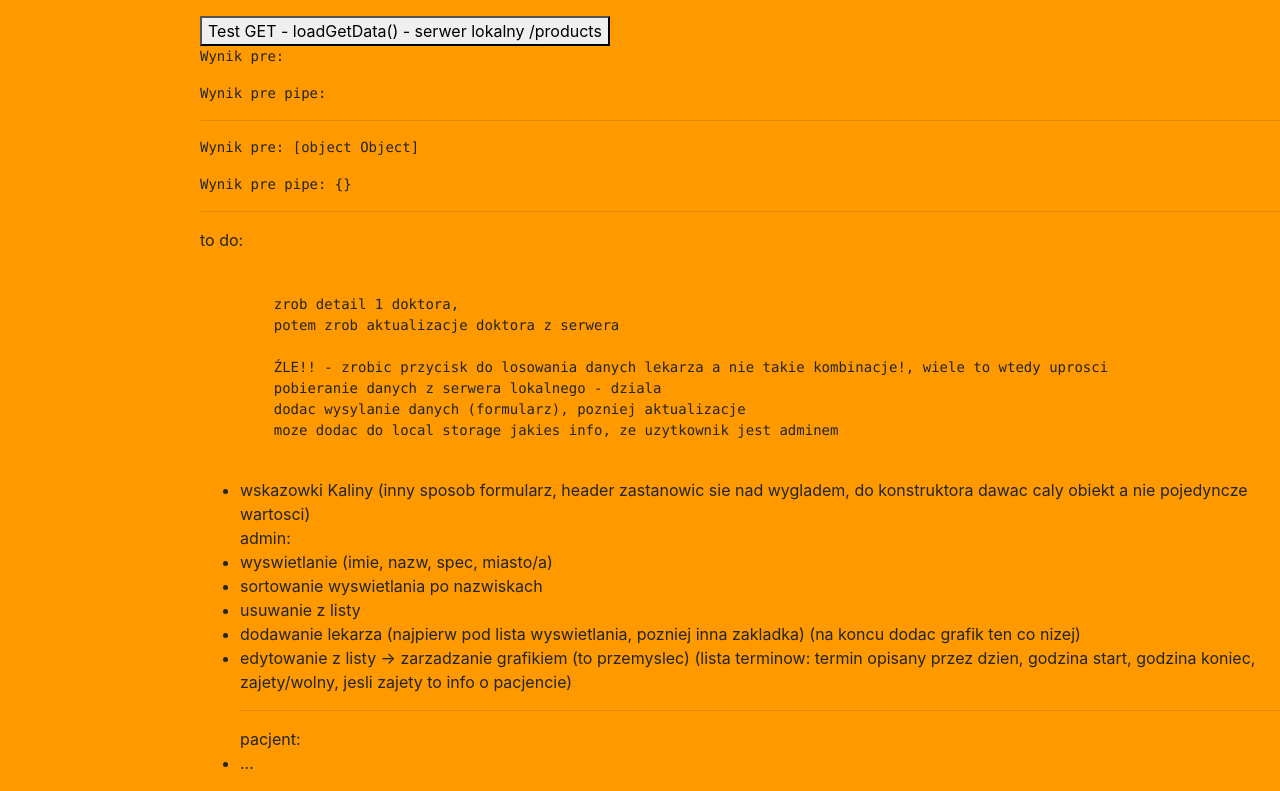
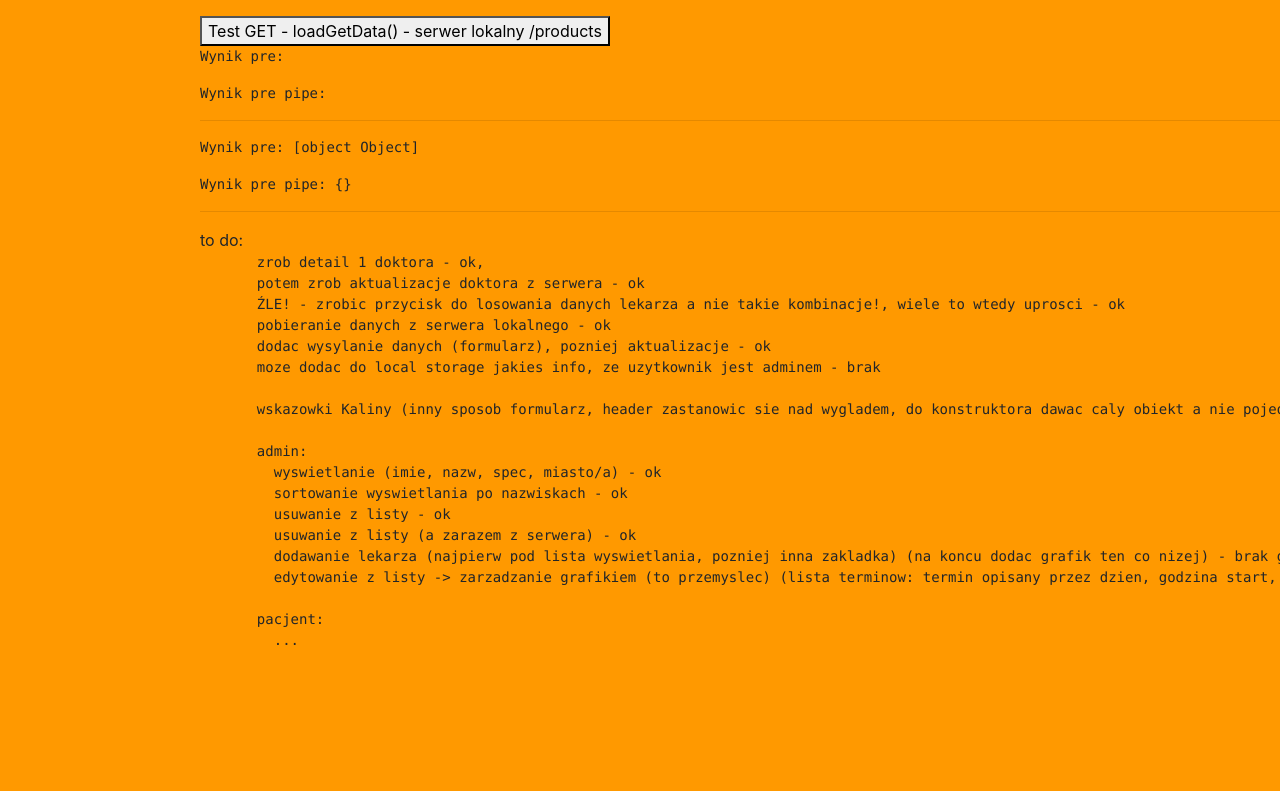
Before and after one commit to matkotcom/PierwszaAplikacja, an Angular app: page /test in a window 1280 px wide. Shown: the part 1720-2511 px from the top of the page. After the commit the page ends 2408 px from the top, so only its background shows below. Built offline with nearby package versions, Linux system fonts and the light colour scheme.

Commit message:
klasa Grafik (przemyslec to)

```diff
--- a/src/app/admin/admin-routing-module.ts
+++ b/src/app/admin/admin-routing-module.ts
@@ -3,12 +3,14 @@ import { RouterModule, Route } from '@angular/router';
 import { AddNewDoctorComponent } from './add-new-doctor/add-new-doctor.component';
 import { TestowyComponent } from './testowy/testowy.component';
 import { TestowyDoctorDetailsComponent } from './testowy-doctor-details/testowy-doctor-details.component';
+import { TestowyGrafikComponent } from "app/admin/testowy-grafik/testowy-grafik.component";
 
 const ADMIN_ROUTES : Route[] = [
     { path: 'admin/dodaj', component: AddNewDoctorComponent },  //spr usun to//spr, pozniej to pewnie zmienie
     // { path: 'admin/lista/:id', component: DoctorDetailsComponent } //spr, ten komponent moze dodam w przyszlosci
     { path: 'test', component: TestowyComponent },
-    { path: 'test/:id', component: TestowyDoctorDetailsComponent }
+    { path: 'test/:id', component: TestowyDoctorDetailsComponent },
+    { path: 'test/grafik/:id', component: TestowyGrafikComponent}
 ]
 
 @NgModule({
--- a/src/app/admin/admin.module.ts
+++ b/src/app/admin/admin.module.ts
@@ -11,6 +11,7 @@ import { SortujLekarzyPipe } from './testowy/sortuj-lekarzy.pipe';
 import { ReactiveFormsModule } from "@angular/forms";
 import { TestowyDoctorDetailsComponent } from './testowy-doctor-details/testowy-doctor-details.component';
 import { RouterModule } from '@angular/router';
+import { TestowyGrafikComponent } from './testowy-grafik/testowy-grafik.component';
 
 @NgModule({
   imports: [
@@ -20,7 +21,7 @@ import { RouterModule } from '@angular/router';
     RouterModule
   ],
   exports: [DoctorsListComponent, AddNewDoctorComponent, TestowyComponent],
-  declarations: [DoctorsListComponent, AddNewDoctorComponent, TestowyComponent, ProbnyPipe, SortujPipe, SortujLekarzyPipe, TestowyDoctorDetailsComponent],
+  declarations: [DoctorsListComponent, AddNewDoctorComponent, TestowyComponent, ProbnyPipe, SortujPipe, SortujLekarzyPipe, TestowyDoctorDetailsComponent, TestowyGrafikComponent],
   providers: [DoktorService] //spr linijka dodana, usun
 })
 export class AdminModule { }
--- /dev/null
+++ b/src/app/admin/models/grafik.ts
@@ -0,0 +1,22 @@
+export class Grafik {
+    data: string
+    start: string;
+    stop: string;
+    wolny: boolean;
+    pacjent: string;
+    powod: string;
+    idLekarza: number;
+    id: number;
+
+    constructor(data: string, start: string, stop: string, wolny: boolean, pacjent: string, powod: string, idlekarza:number, id: number) {
+        this.data = data;
+        this.start = start;
+        this.stop = stop;
+        this.wolny = wolny;
+        this.pacjent = pacjent;
+        this.powod = powod;
+        this.idLekarza = idlekarza;
+        this.id = id;
+        console.log("Wywolano konstruktor klasy Grafik");
+    }
+}
--- a/src/app/admin/testowy-doctor-details/testowy-doctor-details.component.ts
+++ b/src/app/admin/testowy-doctor-details/testowy-doctor-details.component.ts
@@ -28,7 +28,6 @@ export class TestowyDoctorDetailsComponent implements OnInit {
     const id = +this.route.snapshot.params['id']; //pobieramy obecne id ze sciezki na ktorej jestesmy
     // console.log("snapshot.params: ");
     // console.log(this.route.snapshot.params); //to obiekt z kluczem id o wartosci jakiejs tam
-    this.lekarz = this.route.snapshot.data['doctor']
     this.testowyService.pobierzDoktoraZSerwera(id).subscribe(
       value => {
         this.lekarz = value;
--- /dev/null
+++ b/src/app/admin/testowy-grafik/testowy-grafik.component.html
@@ -0,0 +1,37 @@
+<p>
+  testowy-grafik works!
+</p>
+
+<hr>
+<div class="row">
+  <div class="col-sm-12">
+     <table *ngIf="grafikTabSerwer.length > 0" class="table table-striped my-table">
+      <thead>
+        <tr>
+          <th>Id</th>
+          <th>Data</th>
+          <th>Godzina rozpoczecia</th>
+          <th>Godzina zakonczenia</th>
+          <th>Termin wolny/zajety?</th>
+          <th>Info o pacjencie</th>
+          <th>Powod wizyty</th>
+        </tr>
+      </thead>
+      <tbody>
+        <tr *ngFor="let grafik of grafikTabSerwer">
+          <td>{{ grafik.id }}</td>
+          <td>{{ grafik.data }}</td>
+          <td>{{ grafik.start }}</td>
+          <td>{{ grafik.stop }}</td>
+          <td>{{ grafik.wolny }}</td>
+          <td>{{ grafik.pacjent }}</td>
+          <td>{{ grafik.powod }}</td>
+        </tr>
+      </tbody>
+    </table>
+
+    <div *ngIf="grafikTabSerwer.length == 0">
+      <p>Brak grafiku w bazie</p>
+    </div>
+  </div>
+</div>
--- /dev/null
+++ b/src/app/admin/testowy-grafik/testowy-grafik.component.ts
@@ -0,0 +1,31 @@
+import { Component, OnInit } from '@angular/core';
+import { TestowyService } from "app/admin/testowy.service";
+import { ActivatedRoute } from "@angular/router";
+import { Doctor } from "app/admin/models/doctor";
+import { Grafik } from "app/admin/models/grafik";
+
+@Component({
+  selector: 'testowy-grafik',
+  templateUrl: './testowy-grafik.component.html',
+  styleUrls: ['./testowy-grafik.component.less'],
+  providers: [TestowyService]
+})
+export class TestowyGrafikComponent implements OnInit {
+  lekarz: Doctor;
+  grafikTabSerwer: Grafik[] = [];
+
+  ladujGrafik() {
+    const id = +this.route.snapshot.params['id']; //pobieram id z url
+    //dokoncz
+
+
+  }
+
+  constructor(private testowyService: TestowyService,
+              private route: ActivatedRoute) { }
+
+  ngOnInit() {
+    this.ladujGrafik();
+  }
+
+}
--- a/src/app/admin/testowy/testowy.component.html
+++ b/src/app/admin/testowy/testowy.component.html
@@ -52,7 +52,10 @@
         <!-- spr, zmieniono linijke wyzej -->
         <td>{{ lekarz.specs }}</td>
         <td>{{ lekarz.cities }}</td>
-        <td> Tu bedzie button grafik </td>
+        <td>
+          Tu bedzie button grafik
+          <button (click)="pokazGrafik(lekarz)">Grafik</button>
+        </td>
         <td>
           <button class="btn">Edytuj</button>
           <button (click)="usunDoktora(lekarz.id)" class="btn">Usun</button>
@@ -158,24 +161,24 @@ posortowane:
 to do:
 <ul>
   <pre>
+  zrob detail 1 doktora - ok,
+  potem zrob aktualizacje doktora z serwera - ok
+  ŹLE! - zrobic przycisk do losowania danych lekarza a nie takie kombinacje!, wiele to wtedy uprosci - ok
+  pobieranie danych z serwera lokalnego - ok
+  dodac wysylanie danych (formularz), pozniej aktualizacje - ok
+  moze dodac do local storage jakies info, ze uzytkownik jest adminem - brak
 
+  wskazowki Kaliny (inny sposob formularz, header zastanowic sie nad wygladem, do konstruktora dawac caly obiekt a nie pojedyncze wartosci)
 
-    zrob detail 1 doktora,
-    potem zrob aktualizacje doktora z serwera
+  admin:
+    wyswietlanie (imie, nazw, spec, miasto/a) - ok
+    sortowanie wyswietlania po nazwiskach - ok
+    usuwanie z listy - ok
+    usuwanie z listy (a zarazem z serwera) - ok
+    dodawanie lekarza (najpierw pod lista wyswietlania, pozniej inna zakladka) (na koncu dodac grafik ten co nizej) - brak grafiku, jutro zajac sie grafikiem (TestowyGrafik)!, zastanowic sie czy robic kolejna klase dla Grafiku i kolejny model w bazie, czy wepchac to do wlasnosci klasy Doctor, jak lepiej
+    edytowanie z listy -> zarzadzanie grafikiem (to przemyslec) (lista terminow: termin opisany przez dzien, godzina start, godzina koniec, zajety/wolny, jesli zajety to info o pacjencie) - brak grafiku
 
-    ŹLE!! - zrobic przycisk do losowania danych lekarza a nie takie kombinacje!, wiele to wtedy uprosci
-    pobieranie danych z serwera lokalnego - dziala
-    dodac wysylanie danych (formularz), pozniej aktualizacje
-    moze dodac do local storage jakies info, ze uzytkownik jest adminem
+  pacjent:
+    ...
   </pre>
-  <li>wskazowki Kaliny (inny sposob formularz, header zastanowic sie nad wygladem, do konstruktora dawac caly obiekt a nie pojedyncze wartosci)</li>
-    admin:
-      <li>wyswietlanie (imie, nazw, spec, miasto/a)</li>
-      <li>sortowanie wyswietlania po nazwiskach</li>
-      <li>usuwanie z listy</li>
-      <li>dodawanie lekarza (najpierw pod lista wyswietlania, pozniej inna zakladka) (na koncu dodac grafik ten co nizej)</li>
-      <li>edytowanie z listy -> zarzadzanie grafikiem (to przemyslec) (lista terminow: termin opisany przez dzien, godzina start, godzina koniec, zajety/wolny, jesli zajety to info o pacjencie)</li>
-      <hr>
-    pacjent:
-      <li>...</li>
 </ul>
--- a/src/app/admin/testowy/testowy.component.ts
+++ b/src/app/admin/testowy/testowy.component.ts
@@ -343,6 +343,10 @@ export class TestowyComponent implements OnInit {
     });
   }
 
+  pokazGrafik(lekarz: Doctor) {
+    this.router.navigate(['test/grafik', lekarz.id]);
+  }
+
   constructor(private doktorService: DoktorService,
               private testowyService: TestowyService,
               private formBuilder: FormBuilder,
```
Also changed, not shown: src/app/admin/testowy-grafik/testowy-grafik.component.less (added).
